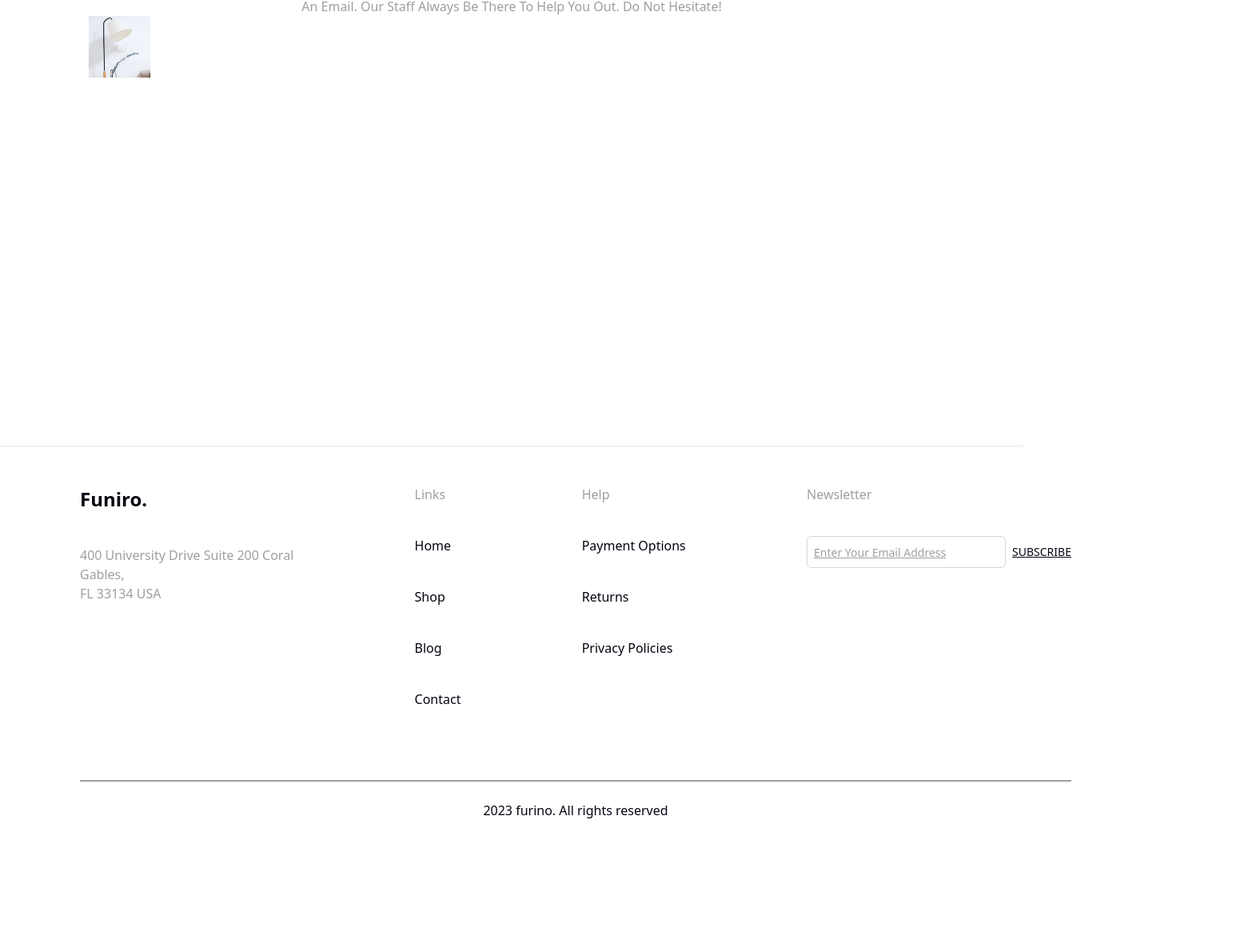
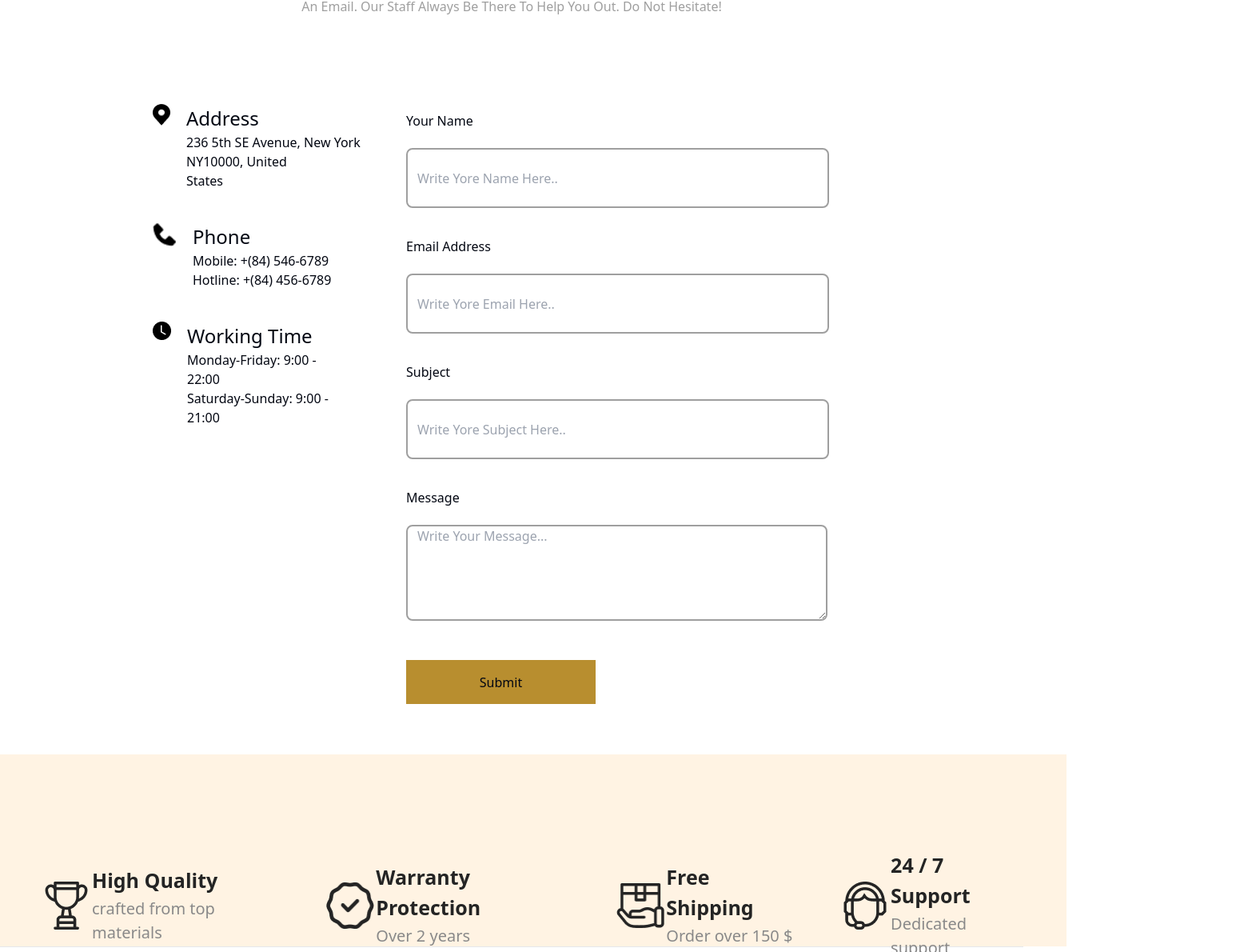
Before and after one commit to sherazi-412002/Q-2_ui-ux-hackathon, a Next.js app: page /contact in a window 1280 px wide. Shown: the part 596-1786 px from the top of the page at 80% size, 1551 px wide, since content can reach past the window. Before the commit the page ends 1659 px from the top, so only its background shows below. Built offline with nearby package versions, Linux system fonts and the light colour scheme.

Commit message:
updated code

```diff
--- a/src/components/AboutWeb.tsx
+++ b/src/components/AboutWeb.tsx
@@ -1,147 +1,93 @@
-// import Image from 'next/image'
-// import React from 'react'
-// import trophy from '../../public/trophy 1.png'
-// import guarantee from '../../public/guarantee.png'
-// import shipping from '../../public/shipping.png'
-// import supportIcon from '../../public/customer-support.png'
-// function AboutWeb() {
-//   return (
 
-//     <section className='w-[1334px] h-[70px] mx-auto px-[53px] py-[100px]'>
-
-//       <div className='flex gap-[56px]'>
-//         <div className='flex gap-[2px] items-center'>
-
-//             <Image src={trophy} alt='quality' width={1000} height={1000} className='w-[60px] h-[60px]'/>
-//             <div className='flex flex-col gap-[2px]'>
-//                 <h2 className='text-[25px] font-semibold text-[#242424]'>High Quality</h2>
-//                 <p className='text-[20px] font-medium text-[#898989]'>crafted from top materials</p>
-//             </div>
-
-//         </div>
-//         <div className='flex gap-[2px] items-center'>
-
-//             <Image src={guarantee} alt='quality' width={1000} height={1000} className='w-[60px] h-[60px]'/>
-//             <div className='flex flex-col gap-[2px]'>
-//                 <h2 className='text-[25px] font-semibold text-[#242424]'>Warranty Protection</h2>
-//                 <p className='text-[20px] font-medium text-[#898989]'>Over 2 years</p>
-//             </div>
-
-//         </div>
-
-//         <div className='flex gap-[2px] items-center'>
-
-//             <Image src={shipping} alt='quality' width={1000} height={1000} className='w-[60px] h-[60px]'/>
-//             <div className='flex flex-col gap-[2px]'>
-//                 <h2 className='text-[25px] font-semibold text-[#242424]'>Free Shipping</h2>
-//                 <p className='text-[20px] font-medium text-[#898989]'>Order over 150 $</p>
-//             </div>
-
-//         </div>
-
-//         <div className='flex gap-[2px] items-center'>
-
-//             <Image src={supportIcon} alt='quality' width={1000} height={1000} className='w-[60px] h-[60px]'/>
-//             <div className='flex flex-col gap-[2px]'>
-//                 <h2 className='text-[25px] font-semibold text-[#242424]'>24 / 7 Support</h2>
-//                 <p className='text-[20px] font-medium text-[#898989]'>Dedicated support</p>
-//             </div>
-
-//         </div>
-//       </div>
-
-//     </section>
-
-//   )
-// }
-
-// export default AboutWeb
-
-import Image from 'next/image'
-import React from 'react'
-import trophy from '../../public/trophy 1.png'
-import guarantee from '../../public/guarantee.png'
-import shipping from '../../public/shipping.png'
-import supportIcon from '../../public/customer-support.png'
+import React from 'react';
+import trophy from '../../public/trophy 1.png';
+import guarantee from '../../public/guarantee.png';
+import shipping from '../../public/shipping.png';
+import supportIcon from '../../public/customer-support.png';
+import Image from 'next/image';
 
 function AboutWeb() {
   return (
-    <section className="w-full max-w-[1334px] mx-auto px-4 md:px-[53px] py-[50px] md:py-[100px]">
-      <div className="flex flex-wrap md:flex-nowrap gap-6 md:gap-[56px] justify-center">
-        <div className="flex gap-4 items-center max-w-[300px]">
+    <section className="w-full bg-primary2 lg:w-[1334px] h-auto lg:h-[70px] mx-auto px-4 sm:px-6 lg:px-[53px] py-[50px] lg:py-[120px]">
+      <div className="flex flex-col lg:flex-row gap-10 lg:gap-[56px] items-center">
+        {/* High Quality */}
+        <div className="flex gap-4 lg:gap-[2px] items-center text-center lg:text-left">
           <Image
             src={trophy}
-            alt="High Quality"
-            width={60}
-            height={60}
-            className="w-[40px] md:w-[60px] h-[40px] md:h-[60px]"
+            alt="quality"
+            width={1000}
+            height={1000}
+            className="w-[60px] h-[60px]"
           />
-          <div className="flex flex-col gap-1">
-            <h2 className="text-[18px] md:text-[25px] font-semibold text-[#242424]">
+          <div className="flex flex-col gap-1 lg:gap-[2px]">
+            <h2 className="text-[18px] lg:text-[25px] font-semibold text-[#242424]">
               High Quality
             </h2>
-            <p className="text-[14px] md:text-[20px] font-medium text-[#898989]">
+            <p className="text-[16px] lg:text-[20px] font-medium text-[#898989]">
               crafted from top materials
             </p>
           </div>
         </div>
 
-        <div className="flex gap-4 items-center max-w-[300px]">
+        {/* Warranty Protection */}
+        <div className="flex gap-4 lg:gap-[2px] items-center text-center lg:text-left">
           <Image
             src={guarantee}
-            alt="Warranty Protection"
-            width={60}
-            height={60}
-            className="w-[40px] md:w-[60px] h-[40px] md:h-[60px]"
+            alt="quality"
+            width={1000}
+            height={1000}
+            className="w-[60px] h-[60px]"
           />
-          <div className="flex flex-col gap-1">
-            <h2 className="text-[18px] md:text-[25px] font-semibold text-[#242424]">
+          <div className="flex flex-col gap-1 lg:gap-[2px]">
+            <h2 className="text-[18px] lg:text-[25px] font-semibold text-[#242424]">
               Warranty Protection
             </h2>
-            <p className="text-[14px] md:text-[20px] font-medium text-[#898989]">
+            <p className="text-[16px] lg:text-[20px] font-medium text-[#898989]">
               Over 2 years
             </p>
           </div>
         </div>
 
-        <div className="flex gap-4 items-center max-w-[300px]">
+        {/* Free Shipping */}
+        <div className="flex gap-4 lg:gap-[2px] items-center text-center lg:text-left">
           <Image
             src={shipping}
-            alt="Free Shipping"
-            width={60}
-            height={60}
-            className="w-[40px] md:w-[60px] h-[40px] md:h-[60px]"
+            alt="quality"
+            width={1000}
+            height={1000}
+            className="w-[60px] h-[60px]"
           />
-          <div className="flex flex-col gap-1">
-            <h2 className="text-[18px] md:text-[25px] font-semibold text-[#242424]">
+          <div className="flex flex-col gap-1 lg:gap-[2px]">
+            <h2 className="text-[18px] lg:text-[25px] font-semibold text-[#242424]">
               Free Shipping
             </h2>
-            <p className="text-[14px] md:text-[20px] font-medium text-[#898989]">
+            <p className="text-[16px] lg:text-[20px] font-medium text-[#898989]">
               Order over 150 $
             </p>
           </div>
         </div>
 
-        <div className="flex gap-4 items-center max-w-[300px]">
+        {/* 24 / 7 Support */}
+        <div className="flex gap-4 lg:gap-[2px] items-center text-center lg:text-left">
           <Image
             src={supportIcon}
-            alt="24 / 7 Support"
-            width={60}
-            height={60}
-            className="w-[40px] md:w-[60px] h-[40px] md:h-[60px]"
+            alt="quality"
+            width={1000}
+            height={1000}
+            className="w-[60px] h-[60px]"
           />
-          <div className="flex flex-col gap-1">
-            <h2 className="text-[18px] md:text-[25px] font-semibold text-[#242424]">
+          <div className="flex flex-col gap-1 lg:gap-[2px]">
+            <h2 className="text-[18px] lg:text-[25px] font-semibold text-[#242424]">
               24 / 7 Support
             </h2>
-            <p className="text-[14px] md:text-[20px] font-medium text-[#898989]">
+            <p className="text-[16px] lg:text-[20px] font-medium text-[#898989]">
               Dedicated support
             </p>
           </div>
         </div>
       </div>
     </section>
-  )
+  );
 }
 
-export default AboutWeb
+export default AboutWeb;
--- a/src/components/Contact.tsx
+++ b/src/components/Contact.tsx
@@ -2,16 +2,17 @@ import React from 'react'
 import logo from "../../public/Meubel House_Logos-05.png";
 import Image from 'next/image';
 import rightIcon from '../../public/dashicons_arrow-down-alt2.png'
-import adress from '../../public/Images (3).png'
-// import phone from '../../public/Images (3).png'
-// import phone from '../../public/Images (3).png'
+import adress from '../../public/Vector (3).png'
+import phone from '../../public/Vector (4).png'
+import time from '../../public/bi_clock-fill.png'
+import AboutWeb from './AboutWeb';
 
 function Contact() {
   return (
-    <div className='max-w-[1058px] mx-auto'>
+    <div>
 
       {/* Top Section */}
-      <div className="TopBackgroundImg w-full lg:w-[1440px] flex flex-col items-center text-center h-[316px] pt-[121px] mt-[100px] px-4">
+      <div className="TopBackgroundImg w-full lg:w-[1440px] flex flex-col items-center text-center h-[316px] pt-[61px] mt-[100px] px-4">
         <Image src={logo} alt='logo' width={1000} height={1000} className='w-[60px] md:w-[77px] h-[60px] md:h-[77px]'/>
          <h2 className="text-[32px] md:text-[48px] font-medium">Contact</h2>
          <p className="flex gap-3 text-[14px] md:text-[16px] font-medium">
@@ -27,7 +28,7 @@ function Contact() {
          </p>
        </div>
 
-      <div className='mt-[98px] flex flex-col justify-center text-center w-full mt-[]98px max-w-[1140px]'>
+       <div className='mt-[98px] flex flex-col justify-center text-center w-full mx-auto max-w-[1140px]'>
 
         <h2 className='text-[36px] font-semibold'>Get In Touch With Us</h2>
         <p className='text-text1'>For More Information About Our Product & Services. Please Feel Free To Drop Us </p>
@@ -35,23 +36,74 @@ function Contact() {
 
        </div>
 
-      <div className='flex'>
+       <div className='flex mx-[191px]'>
 
-        <div className='flex flex-col w-[393px] h-[537px]'>
+        <div className='flex flex-col w-[393px] h-[537px] mt-[110px]'>
 
-            <ul>
-                <li>
-                <Image src={adress} alt='adresss' width={1000} height={1000} className='w-[60px] md:w-[77px] h-[60px] md:h-[77px]'/>
+            <ul className='space-y-10'>
+                <li className='flex gap-5'>
+                  <Image src={adress} alt='adresss' width={1000} height={1000} className='w-[22px] h-[27px]'/>
+                  <div>
+                     <p className='text-[24px] font-medium'>Address</p>
+                     <p>236 5th SE Avenue, New York</p>
+                     <p> NY10000, United</p>
+                     <p> States</p>
+                  </div>
                 </li>
-                <li></li>
-                <li></li>
+                <li className='flex gap-5'>
+                  <Image src={phone} alt='adresss' width={1000} height={1000} className='w-[30px] h-[30px]'/>
+                  <div>
+                    <p className='text-[24px] font-medium'>Phone</p>
+                    <p>Mobile: +(84) 546-6789</p>
+                    <p> Hotline: +(84) 456-6789</p>
+                  </div>
+                </li>
+                <li className='flex gap-5'>
+                  <Image src={time} alt='adresss' width={1000} height={1000} className='w-[23px] h-[23px]'/>
+                  <div>
+                    <p className='text-[24px] font-medium'>Working Time</p>
+                    <p>Monday-Friday: 9:00 -</p>
+                    <p> 22:00</p>
+                    <p>Saturday-Sunday: 9:00 -</p>
+                    <p>21:00</p>
+                  </div>
+                </li>
             </ul>
 
         </div>
-        <div></div>
+
+        <div className='w-[635px] h-[923px] flex flex-col pt-[119px] px-[52px]'>
+
+            <ul className='space-y-9'>
+                <li className='flex flex-col gap-[22px]'>
+                    <label>Your Name</label>
+                    <input type="text" placeholder='Write Yore Name Here..' className='w-[529px] h-[75px] border-2 placeholder:pl-3 rounded-lg border-text1' />
+                </li>
+                <li className='flex flex-col gap-[22px]'>
+                    <label>Email Address</label>
+                    <input type="email" placeholder='Write Yore Email Here..' className='w-[529px] h-[75px] border-2 placeholder:pl-3 rounded-lg border-text1' />
+                </li>
+                <li className='flex flex-col gap-[22px]'>
+                    <label>Subject</label>
+                    <input type="text" placeholder='Write Yore Subject Here..' className='w-[529px] h-[75px] border-2 placeholder:pl-3 rounded-lg border-text1' />
+                </li>
+                <li className='flex flex-col gap-[22px]'>
+                    <label>Message</label>
+                    <textarea placeholder='Write Your Message...' className='w-[527px] placeholder:pl-3 rounded-lg border-2 border-text1 h-[120px]'></textarea>
+                </li>
+                <li>
+                    <button className='w-[237px] h-[55px] bg-primary1 hover:opacity-80 mt-[13px]' type='submit'>Submit</button>
+                </li>
+            </ul>
 
         </div>
 
+      </div>
+
+       <div>
+
+          <AboutWeb/>
+       </div>
 
 
     </div>
```
Lines whose indentation alone changed are shown as unchanged.
